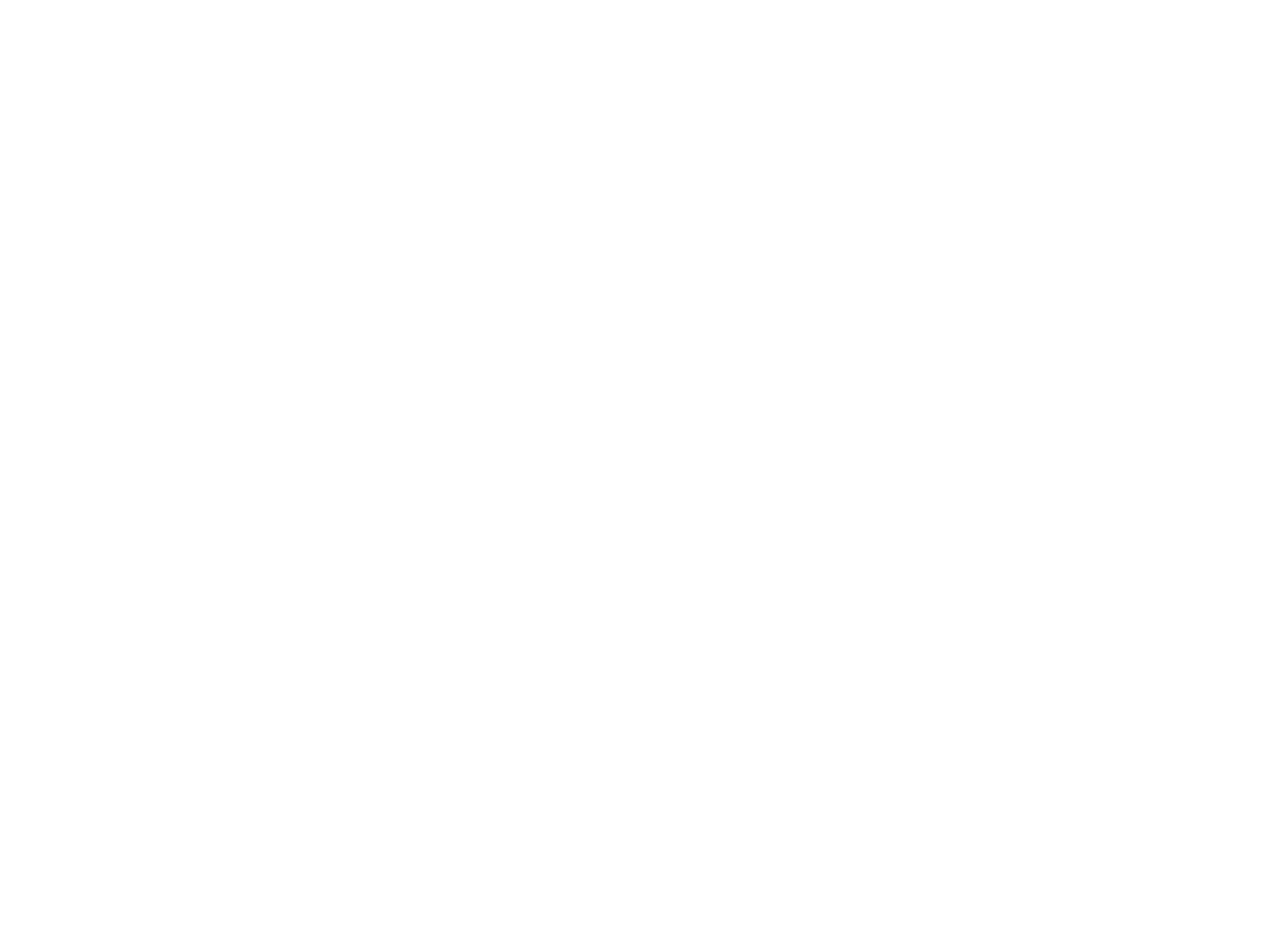
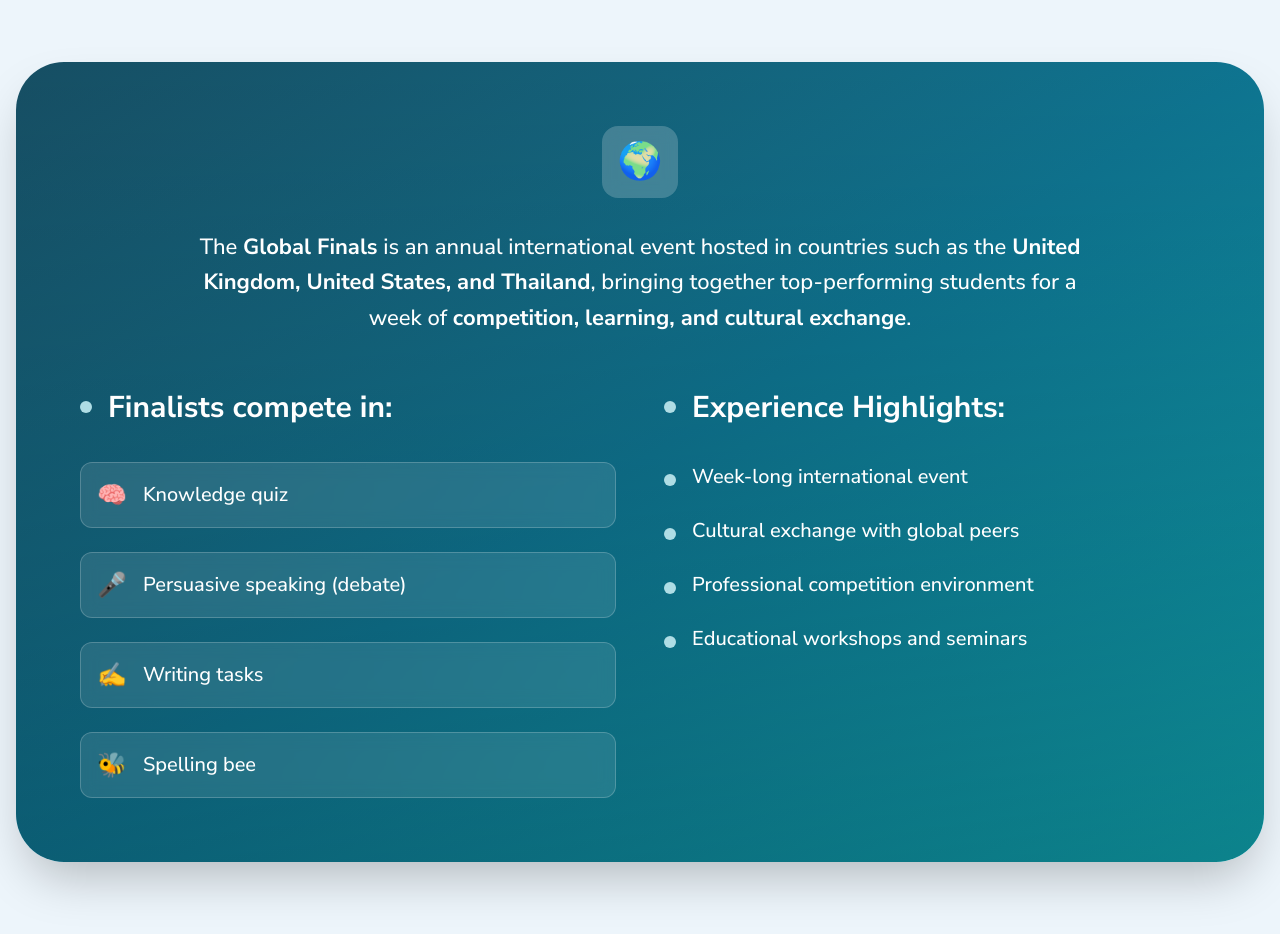
Before and after one commit to kainatkiranrashid2/inventivelearningwebsite, a Next.js app: page /teeneagle in a window 1280 px wide. Shown: the part 6520-7454 px from the top of the page. Before the commit the page ends 6409 px from the top, so only its background shows below. Built offline with nearby package versions, Linux system fonts and the light colour scheme.

Commit message:
`Added Detailed Global Finals Section to AboutUs component`

```diff
--- /dev/null
+++ b/app/teeneagle/categories/page.tsx
@@ -0,0 +1,7 @@
+import React from "react";
+
+const page = () => {
+  return <div>page</div>;
+};
+
+export default page;
--- a/app/teeneagle/components/AboutUs.tsx
+++ b/app/teeneagle/components/AboutUs.tsx
@@ -439,7 +439,7 @@
 
         {/* Modern Registration CTA */}
         <div
-          className="relative bg-gradient-to-br from-[#AFDDE5]/30 via-white/50 to-[#0FA4AF]/20 backdrop-blur-2xl
+          className="relative bg-gradient-to-br mb-24 from-[#AFDDE5]/30 via-white/50 to-[#0FA4AF]/20 backdrop-blur-2xl
           rounded-3xl p-12 lg:p-20 border border-white/40 text-center shadow-2xl overflow-hidden">
           <div className="absolute inset-0 bg-gradient-to-br from-white/20 to-transparent rounded-3xl"></div>
 
@@ -523,6 +523,86 @@
             </div>
           </div>
         </div>
+
+        {/* Detailed Global Finals Section */}
+        <div className="">
+          <div className="text-center mb-16">
+            <h3 className="text-[40px] sm:text-[48px] md:text-[56px] font-bold text-[#003135] mb-6 tracking-tight">
+              <span className="bg-gradient-to-r from-[#0FA4AF] to-[#164e63] bg-clip-text text-transparent">
+                TeenEagle Global Finals
+              </span>
+            </h3>
+            <p className="text-[20px] md:text-[22px] text-[#475569] max-w-4xl mx-auto font-medium">
+              An extraordinary week of international competition and cultural
+              exchange
+            </p>
+          </div>
+
+          <div className="relative bg-gradient-to-br from-[#164e63] via-[#0e7490] to-[#0FA4AF] p-12 lg:p-16 rounded-3xl text-white shadow-2xl overflow-hidden">
+            <div className="absolute inset-0 bg-gradient-to-t from-black/20 to-transparent rounded-3xl"></div>
+
+            <div className="relative z-10">
+              {/* Main Description */}
+              <div className="text-center mb-12">
+                <div className="inline-block p-4 bg-white/20 backdrop-blur-sm rounded-2xl mb-8">
+                  <span className="text-4xl">🌍</span>
+                </div>
+                <p className="text-[20px] md:text-[22px] font-medium leading-relaxed max-w-4xl mx-auto">
+                  The <strong>Global Finals</strong> is an annual international
+                  event hosted in countries such as the
+                  <strong> United Kingdom, United States, and Thailand</strong>,
+                  bringing together top-performing students for a week of{" "}
+                  <strong>competition, learning, and cultural exchange</strong>.
+                </p>
+              </div>
+
+              {/* Competition Activities */}
+              <div className="grid lg:grid-cols-2 gap-12 items-start">
+                <div>
+                  <h4 className="text-[26px] md:text-[30px] font-bold mb-8 flex items-center">
+                    <span className="w-3 h-3 bg-[#AFDDE5] rounded-full mr-4"></span>
+                    Finalists compete in:
+                  </h4>
+                  <div className="space-y-6 text-[18px] md:text-[20px] font-medium">
+                    {[
+                      { activity: "Knowledge quiz", icon: "🧠" },
+                      { activity: "Persuasive speaking (debate)", icon: "🎤" },
+                      { activity: "Writing tasks", icon: "✍️" },
+                      { activity: "Spelling bee", icon: "🐝" },
+                    ].map((item, index) => (
+                      <div
+                        key={index}
+                        className="flex items-center bg-white/10 backdrop-blur-sm p-4 rounded-xl border border-white/20">
+                        <span className="text-2xl mr-4">{item.icon}</span>
+                        <span>{item.activity}</span>
+                      </div>
+                    ))}
+                  </div>
+                </div>
+
+                <div>
+                  <h4 className="text-[26px] md:text-[30px] font-bold mb-8 flex items-center">
+                    <span className="w-3 h-3 bg-[#AFDDE5] rounded-full mr-4"></span>
+                    Experience Highlights:
+                  </h4>
+                  <div className="space-y-6 text-[18px] md:text-[20px] font-medium">
+                    {[
+                      "Week-long international event",
+                      "Cultural exchange with global peers",
+                      "Professional competition environment",
+                      "Educational workshops and seminars",
+                    ].map((item, index) => (
+                      <div key={index} className="flex items-start">
+                        <div className="w-3 h-3 bg-[#AFDDE5] rounded-full mt-3 mr-4 flex-shrink-0"></div>
+                        <span>{item}</span>
+                      </div>
+                    ))}
+                  </div>
+                </div>
+              </div>
+            </div>
+          </div>
+        </div>
       </div>
     </section>
   );
```
